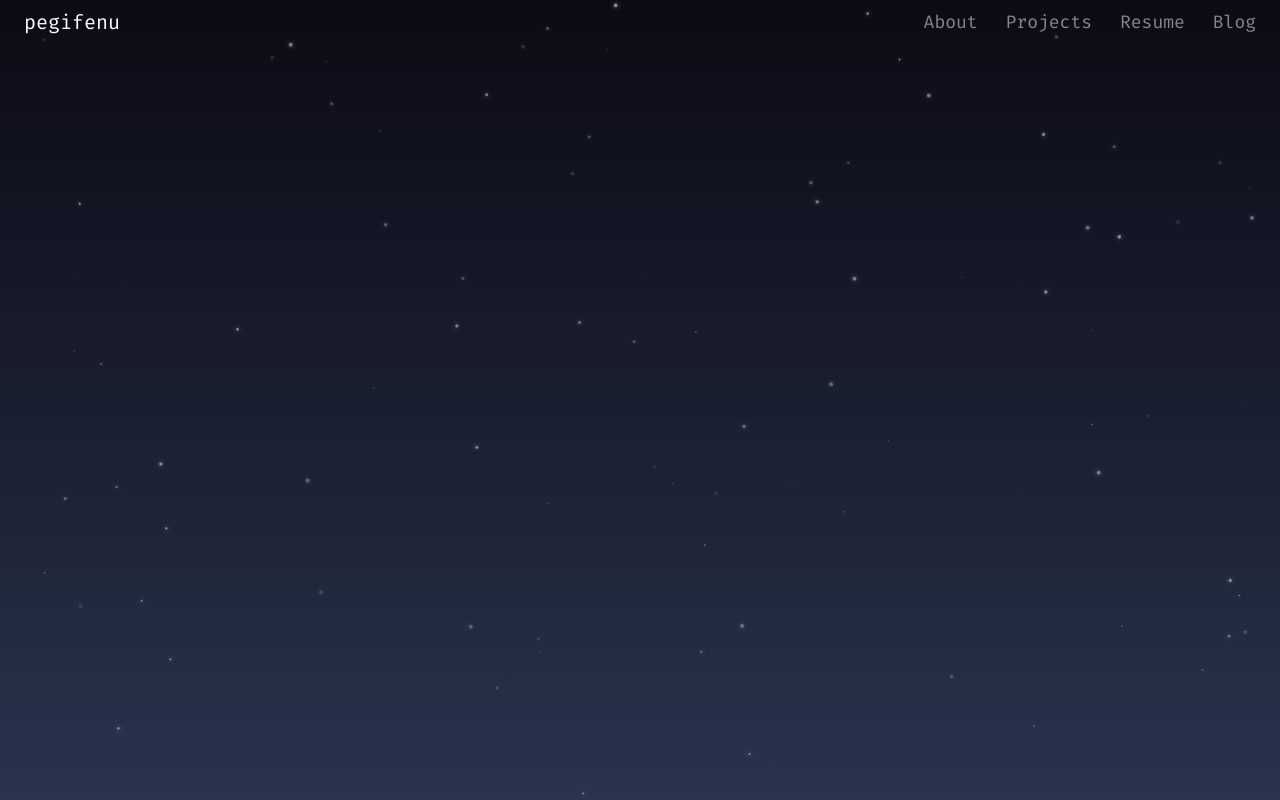
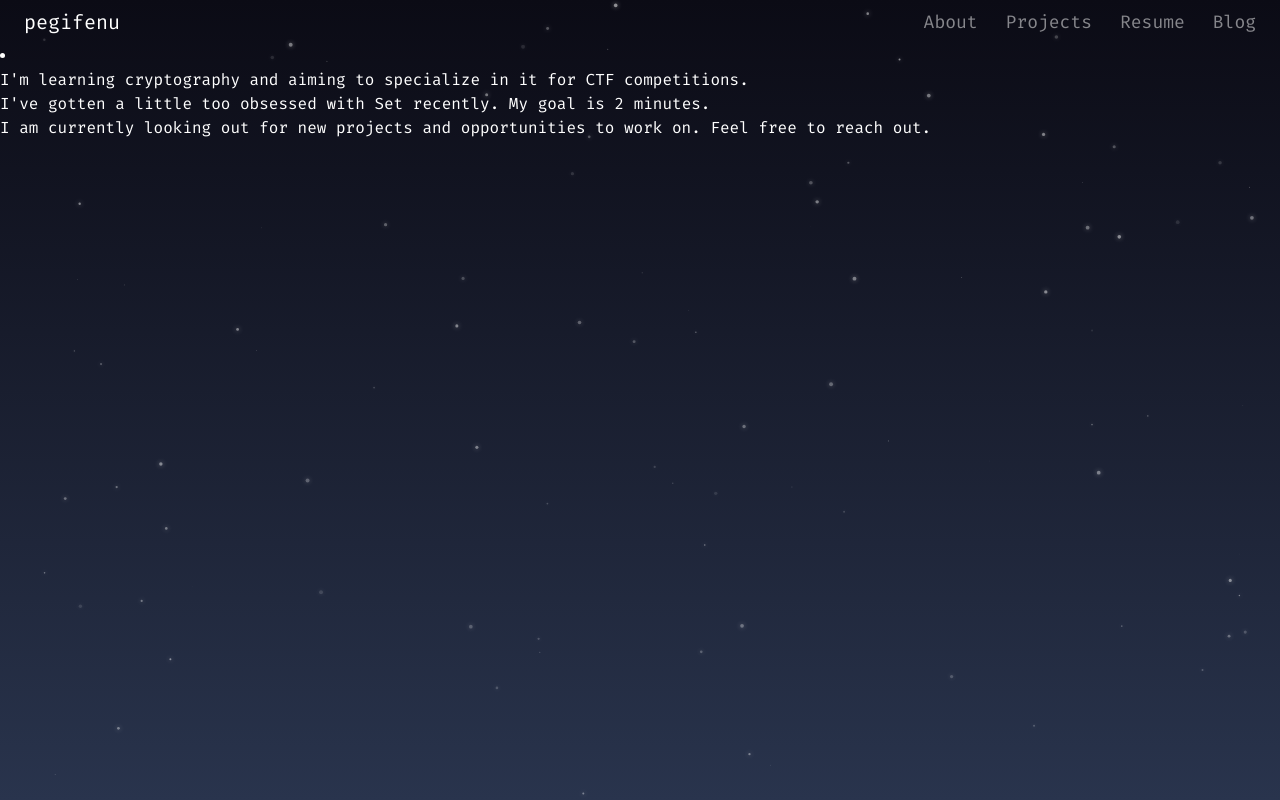
Before and after one commit to pegifenu/pegifenu.github.io, a React (Vite) app: page /now in a window 1280 px wide. Built offline with nearby package versions, Linux system fonts and the light colour scheme.

Commit message:
updated descs

```diff
--- a/src/App.jsx
+++ b/src/App.jsx
@@ -12,6 +12,7 @@ import Projects from "./pages/Projects";
 import Resume from "./pages/Resume";
 import Blog from "./pages/Blog";
 import BlogPost from "./pages/BlogPost";
+import Now from "./pages/Now";
 
 function App() {
   const [init, setInit] = useState(false);
@@ -126,6 +127,7 @@ function App() {
           <Route path="/resume" element={<Resume />} />
           <Route path="/blog" element={<Blog />} />
           <Route path="/blog/:slug" element={<BlogPost />} />
+          <Route path="/now" element={<Now />} />
         </Routes>
       </div>
     </div>
--- a/src/components/ProfileCard.jsx
+++ b/src/components/ProfileCard.jsx
@@ -42,11 +42,7 @@ const ProfileCard = () => {
 
       <div className="flex flex-col gap-2">
         <div>
-          <p className="font-bold">PROFESSIONAL INQUIRIES</p>
-          <p></p>
-        </div>
-        <div>
-          <p className="font-bold">OTHER</p>
+          <p className="font-bold">EMAIL</p>
           <p>pegifenu@gmail.com</p>
         </div>
       </div>
--- a/src/data/blogs.js
+++ b/src/data/blogs.js
@@ -3,7 +3,7 @@ import { CategoryEnum, SortEnum, TagEnum } from "../constants";
 export const blogs = [
   {
     image: "https://placehold.co/200x200",
-    title: "My First Post",
+    title: "Test Post",
     date: "August 4, 2025",
     excerpt: "Hello, World!",
     tags: [],
--- a/src/pages/About.jsx
+++ b/src/pages/About.jsx
@@ -1,3 +1,4 @@
+import { Link } from "react-router-dom";
 import ProfileCard from "../components/ProfileCard";
 
 const About = () => {
@@ -9,18 +10,14 @@ const About = () => {
         <div className="flex flex-col gap-5 text-white">
           <h1 className="text-4xl">pegifenu</h1>
           <p>
-            Hi. I go by pegifenu or polyethylene glycol on the Internet, but you
-            can call me Peg or Glycol. I’m an aspiring software engineer
-            currently pursuing a degree in computer science.
+            Hi. I go by my screen name pegifenu on the Internet, but you can
+            call me Peg or Glycol. I’m an aspiring software engineer currently
+            pursuing a degree in computer science.
           </p>
           <p>
             Outside of computer science, I am interested in mathematics, digital
             2D/3D art/animation, music performance and production, and
             reading/writing good stories.
-          </p>
-          <p>
-            Feel free to contact me if you are interested in working on a
-            project together.
           </p>
         </div>
       </div>
--- /dev/null
+++ b/src/pages/Now.jsx
@@ -0,0 +1,27 @@
+const Now = () => {
+  return (
+    <div className="text-white">
+      <li>
+        <ul>
+          I'm learning cryptography and aiming to specialize in it for CTF
+          competitions.
+        </ul>
+        <ul>
+          I've gotten a little too obsessed with{" "}
+          <a
+            href="https://setwithfriends.com/profile/gyMsn6ZR9bS4gyhKGhudwnv8Kv42"
+            target="_blank"
+            rel="noopener noreferrer"
+          >
+            Set{" "}
+          </a>
+          recently. My goal is 2 minutes.
+        </ul>
+      </li>
+      I am currently looking out for new projects and opportunities to work on.
+      Feel free to reach out.
+    </div>
+  );
+};
+
+export default Now;
```
Also changed, not shown: public/blogs/firstBlog.md (+2 -8 lines).
